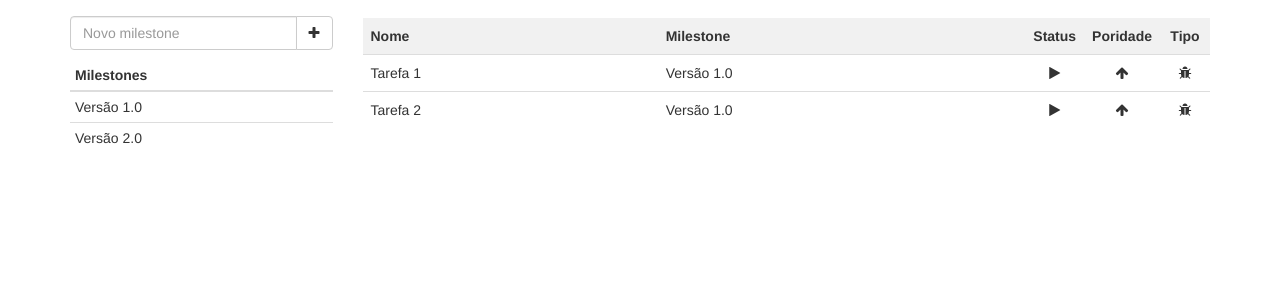
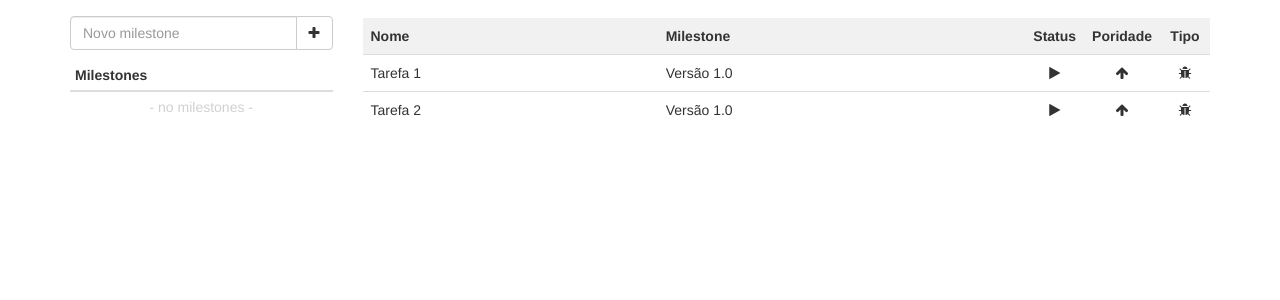
Before and after one commit to ProgramadorLivre/issue-tracker, a Flask app: page / in a window 1280 px wide. Shown: the part 220-520 px from the top of the page. Run offline with Flask 2, Linux system fonts and the light colour scheme; grey boxes labelled with a size stand in for pictures from a placeholder-image service; data that the repository does not hold is empty; some libraries are stand-ins or nearby versions.

Commit message:
Novas funcoes

```diff
--- a/issues_app.py
+++ b/issues_app.py
@@ -15,6 +15,21 @@ app = Flask(__name__)
 app.debug = True
 
 
+def valid_slug(obj, text):
+
+    newslug = slugify(text)
+    s = newslug
+
+    ct = 0
+    while True:
+        have = obj.get(Filter.slug==newslug)
+        if not have:
+            return newslug
+        else:
+            ct+=1
+            newslug = "%s-%d" % (s, ct)
+
+
 @app.route("/")
 def index():
     projetos = Projects.all()
@@ -25,7 +40,7 @@ def index():
 def addprojetc():
     data = request.form.get
 
-    newp = Projects.insert({"name": data("name"), "slug":slugify(data("name"))})
+    newp = Projects.insert({"name": data("name"), "slug":valid_slug(Projects,data("name"))})
     newproject = Projects.get(eid=newp)
     newproject['eid'] = newproject.eid
 
@@ -45,8 +60,24 @@ def del_project():
 
 @app.route("/add_milestone", methods=("POST",))
 def addmilestone():
-    print(request.form )
-    return jsonify({"status":"ok","message":"Milestone added"})
+    data = request.form.get
+
+    newp = Milestones.insert({"name": data("name"), "project_id": int(data("pid")), "slug": valid_slug(Milestones,data("name"))})
+    newmilestone = Milestones.get(eid=newp)
+    newmilestone['eid'] = newmilestone.eid
+
+    return jsonify({"status": "ok", "message":"Milestone added", "object": newmilestone })
+
+
+@app.route("/rm_milestone", methods=("POST",))
+def del_milestone():
+    data = request.form.get
+
+    mid = int(data("mid"))
+
+    Milestones.remove(eids=[mid])
+
+    return jsonify({"status":"ok","message":"Milestone removed" })
 
 
 @app.route("/add_issue", methods=("POST",))
@@ -60,12 +91,35 @@ def listissues(project_slug):
     projeto = Projects.get(Filter.slug==project_slug)
     if not projeto:
         return redirect("/")
+    projeto['eid'] = projeto.eid
     projetos = Projects.all()
-    milestones = Milestones.get(Filter.project_id==projeto.eid)
+    milestones = Milestones.search(Filter.project_id==projeto.eid)
     issueslist = Issues.get(Filter.project_id==projeto.eid)
 
     #return jsonify({"status":"ok", "projeto": projeto, "issueslist": issueslist})
-    return render_template("index.html", projetos = projetos, projeto = projeto, issueslist = issueslist)
+    return render_template("index.html", projetos = projetos, milestones = milestones, projeto = projeto, issueslist = issueslist)
+
+
+@app.route("/<project_slug>/<milestone_slug>/")
+def listissuesmilestone(project_slug, milestone_slug):
+
+    projeto = Projects.get(Filter.slug==project_slug)
+    if not projeto:
+        return redirect("/")
+    projeto['eid'] = projeto.eid
+
+    milestone = Milestones.get( (Filter.project_id==projeto.eid) & (Filter.slug==milestone_slug) )
+    if not milestone:
+        return redirect("listissues", project_slug=project_slug)
+    milestone['eid'] = milestone.eid
+
+    issueslist = Issues.get( (Filter.project_id==projeto.eid) & (Filter.milestone_id==milestone.eid) )
+
+    projetos = Projects.all()
+    milestones = Milestones.search( Filter.project_id==projeto.eid )
+
+    #return jsonify({"status":"ok", "projeto": projeto, "issueslist": issueslist})
+    return render_template("index.html", projetos = projetos, milestones = milestones, projeto = projeto, milestone = milestone, issueslist = issueslist)
 
 
 if __name__ == '__main__':
--- a/static/css/index.css
+++ b/static/css/index.css
@@ -24,7 +24,12 @@
     border-bottom: 0px;
 }
 
- td.colicon{
+td.colicon{
     width: 50px;
     overflow: hidden;
- }
+}
+
+.norows{
+    color: #d1d1d1;
+    text-align: center;
+}
--- a/static/js/index.js
+++ b/static/js/index.js
@@ -15,12 +15,13 @@ $(document).ready(function(){
                 line += "</tr>";
 
                 $('#tb-projetos > tbody:last-child').append(line);
+                $(".delete-p-btn").click(fc_delete_p);
             }
             $("#projectname").val("");
         });
     });
 
-    $(".delete-p-btn").click(function(){
+    var fc_delete_p = function(){
         var tr = $(this).closest('tr');
         $.post({
             url: "/rm_project",
@@ -36,6 +37,47 @@ $(document).ready(function(){
             return false;
         });
         return false;
+    };
+    $(".delete-p-btn").click(fc_delete_p);
+
+    $("#addmilestone").click(function(){
+        $.post({
+            url:"/add_milestone",
+            data:{
+                name: $("#milestonename").val(),
+                pid: $("#milestone-pid").val()
+            }
+        }).success(function(data){
+            if(data.status=="ok"){
+
+                line = "<tr>";
+                line += "<td><a href=\"/"+data.object.slug+"/\" data-eid=\""+data.object.eid+"\" class=\"load-p-btn\">"+data.object.name+"</a></td>";
+                line += "<td><a href=\"#\" data-eid=\""+data.object.eid+"\" class=\"delete-m-btn\"><i class=\"fa fa-trash-o\"></i></a></td>";
+                line += "</tr>";
+
+                $('#tb-milestones > tbody:last-child').append(line);
+                $(".delete-m-btn").click(fc_delete_m);
+            }
+            $("#milestonename").val("");
+        });
     });
 
+    var fc_delete_m = function(){
+        var tr = $(this).closest('tr');
+        $.post({
+            url: "/rm_milestone",
+            data:{
+                mid: $(this).attr("data-eid")
+            }
+        }).success(function(){
+            tr.css("background-color","#FF3700");
+            tr.fadeOut(400, function(){
+                tr.remove();
+            });
+            return false;
+        });
+        return false;
+    };
+    $(".delete-m-btn").click(fc_delete_m);
+
 });
--- a/templates/index.html
+++ b/templates/index.html
@@ -72,22 +72,32 @@
 
                 <div class="addfield">
                     <div class="input-group">
-                        <input type="text" class="form-control" placeholder="Novo milestone">
+                        {%if projeto%}
+                        <input type="hidden" id="milestone-pid" value="{{projeto.eid}}">
+                        {%endif%}
+                        <input id="milestonename" type="text" class="form-control" placeholder="Novo milestone">
                         <span class="input-group-btn">
-                            <button class="btn btn-default" type="button"><i class="fa fa-plus"></i></button>
+                            <button id="addmilestone" class="btn btn-default" type="button"><i class="fa fa-plus"></i></button>
                         </span>
                     </div>
                 </div>
                 <div class="listlateral">
-                    <table class="table table-condensed" id="tb-projetos">
+                    <table class="table table-condensed" id="tb-milestones">
                     <thead>
                         <tr>
                             <th>Milestones</th>
+                            <th>&nbsp;</th>
                         </tr>
                     </thead>
                     <tbody>
-                        <tr><td>Versão 1.0</td></tr>
-                        <tr><td>Versão 2.0</td></tr>
+                        {%for mil in milestones%}
+                        <tr>
+                        <td><a href="/{{projeto.slug}}/{{mil.slug}}/" data-eid="{{mil.eid}}" class="load-m-btn">{{mil.name}}</a></td>
+                        <td><a href="#" data-eid="{{mil.eid}}" class="delete-m-btn"><i class="fa fa-trash-o"></i></a></td>
+                        </tr>
+                        {%else%}
+                        <tr><td class="norows" colspan="2"> - no milestones - </td></tr>
+                        {%endfor%}
                     </tbody>
                     </table>
                 </div>
```
